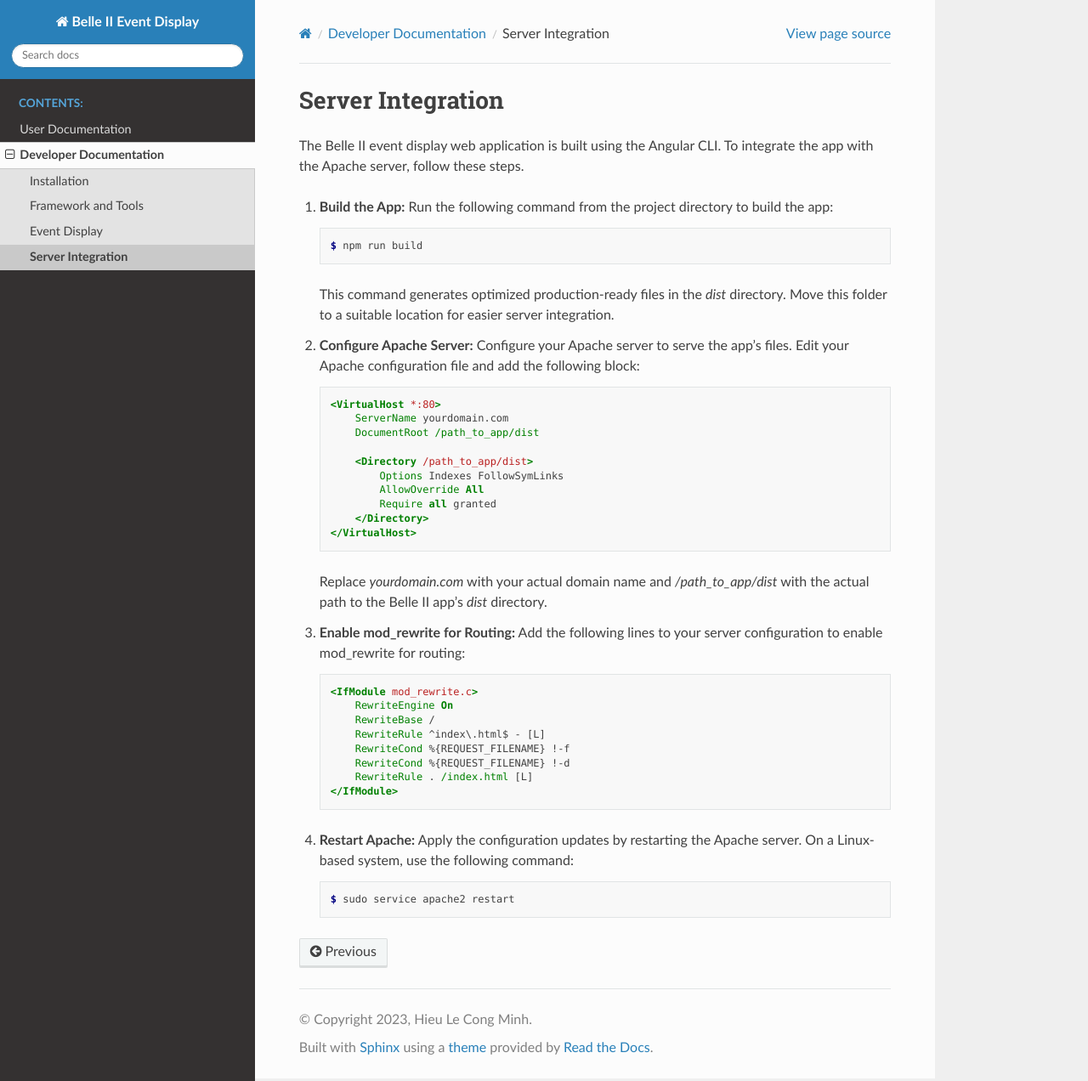
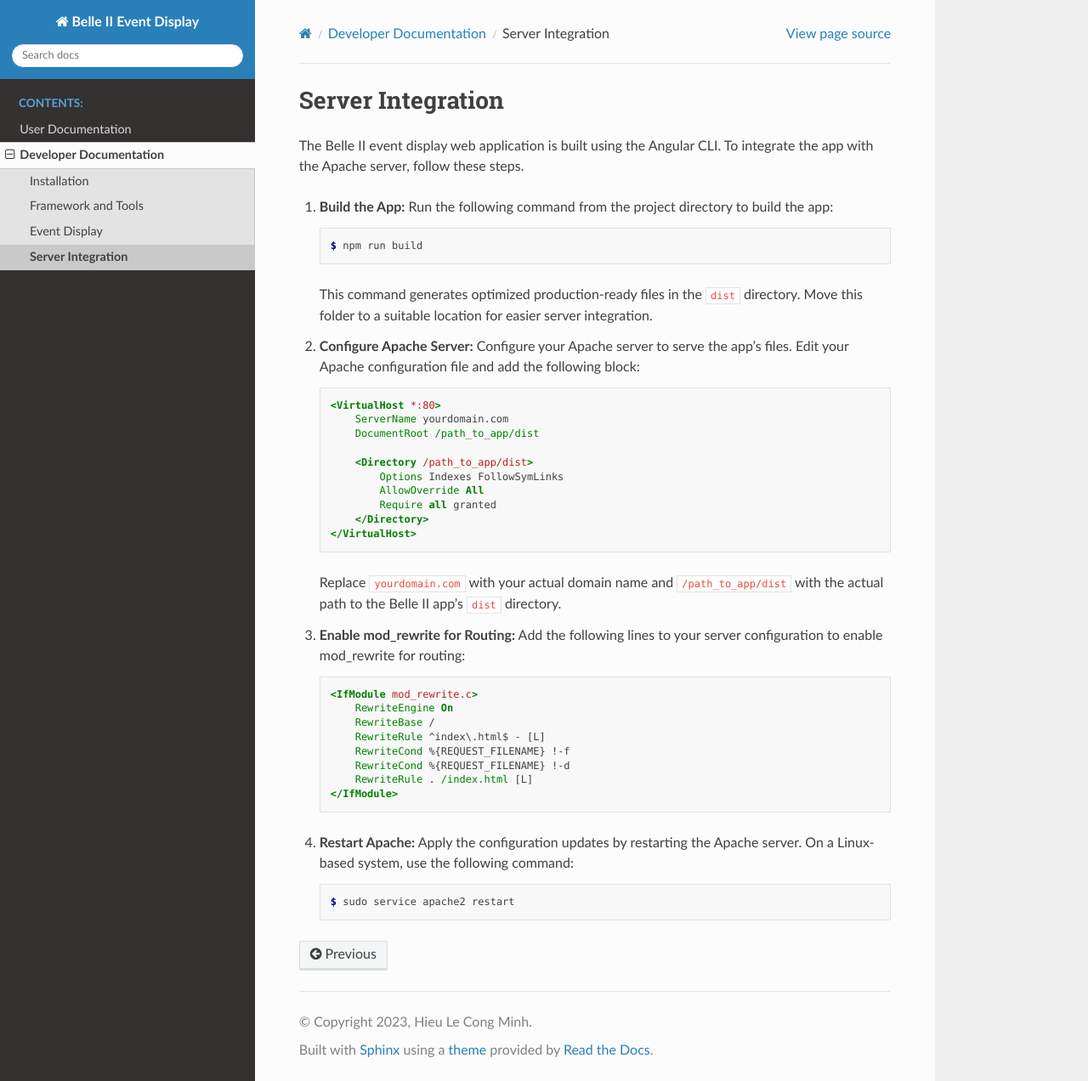
Before and after one commit to HieuLCM/gsoc2023_belle2_display, a Sphinx documentation site: the page built from docs/source/developer/server.rst, in a window 1280 px wide and 1272 px high. Shown: the whole window at 85% size. Built offline with Sphinx 7.4.7 and the Read the Docs theme 2.0.0, drawn with Linux system fonts in a browser that asks for light colours.

Commit message:
fix typo

```diff
--- a/docs/source/developer/server.rst
+++ b/docs/source/developer/server.rst
@@ -10,7 +10,7 @@ The Belle II event display web application is built using the Angular CLI. To in
 
       $ npm run build
 
-   This command generates optimized production-ready files in the `dist` directory. Move this folder to a suitable location for easier server integration.
+   This command generates optimized production-ready files in the ``dist`` directory. Move this folder to a suitable location for easier server integration.
 
 2. **Configure Apache Server:**
    Configure your Apache server to serve the app's files. Edit your Apache configuration file and add the following block:
@@ -28,7 +28,7 @@ The Belle II event display web application is built using the Angular CLI. To in
           </Directory>
       </VirtualHost>
 
-   Replace `yourdomain.com` with your actual domain name and `/path_to_app/dist` with the actual path to the Belle II app's `dist` directory.
+   Replace ``yourdomain.com`` with your actual domain name and ``/path_to_app/dist`` with the actual path to the Belle II app's ``dist`` directory.
 
 3. **Enable mod_rewrite for Routing:**
    Add the following lines to your server configuration to enable mod_rewrite for routing:
```
